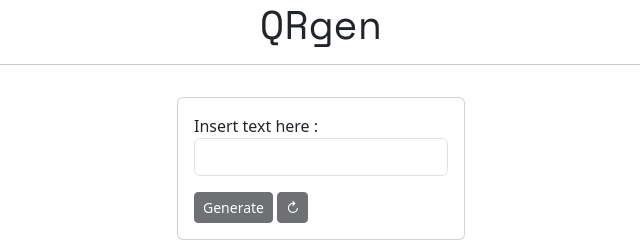
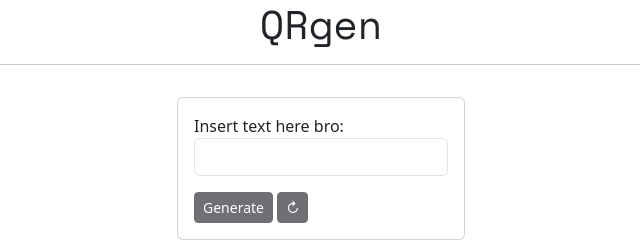
Before and after one commit to brokuma/qrcode-test, a website: page index.html in a window 1280 px wide. Shown: the top 242 px of the page, 319-959 px from the left. Drawn offline with nearby package versions, Linux system fonts and the light colour scheme.

Commit message:
commit-test

```diff
--- a/index.html
+++ b/index.html
@@ -42,7 +42,7 @@
           <div class="card-body">
             <form class="form">
               <div class="form-group mb-3">
-                <label for="txtText">Insert text here :</label><br />
+                <label for="txtText">Insert text here bro:</label><br />
                 <input type="text" class="txtText form-control" id="txtText" />
               </div>
               <button type="button" class="btn btn-sm btn-dark btn-gen" disabled>
```
